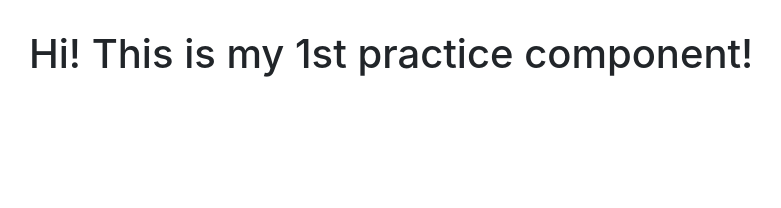
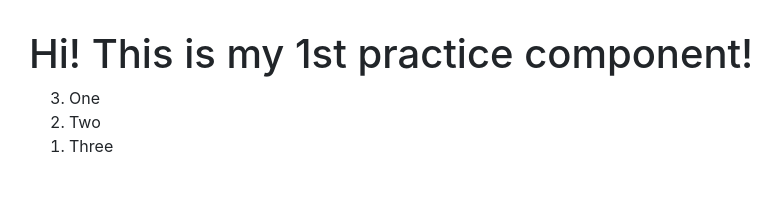
Before and after one commit to dazcha76/angular-daily-practice, an Angular app: page / in a window 1280 px wide. Shown: the top 208 px of the page, without its empty margins (41-822 px from the left). Built offline with nearby package versions, Linux system fonts and the light colour scheme.

Commit message:
dynamically modified content with property binding

```diff
--- a/src/app/day1/day1.component.html
+++ b/src/app/day1/day1.component.html
@@ -1,5 +1,11 @@
 <div class="row">
     <div class="col-xs-12">
         <h1>Hi! This is my {{ iteration }} practice component!</h1>
+
+        <ol [reversed]="reversed">
+            <li>One</li>
+            <li>Two</li>
+            <li>Three</li>
+        </ol>
     </div>
 </div>
--- a/src/app/day1/day1.component.ts
+++ b/src/app/day1/day1.component.ts
@@ -8,7 +8,13 @@ import { Component } from '@angular/core';
 
 export class Day1Component {
     public iteration = '1st';
+    public reversed = false;
 
 
-    constructor(){}
+    constructor(){
+        setTimeout(() => {
+            this.reversed = true;
+        }, 2000)
+    }
+
 }
```
